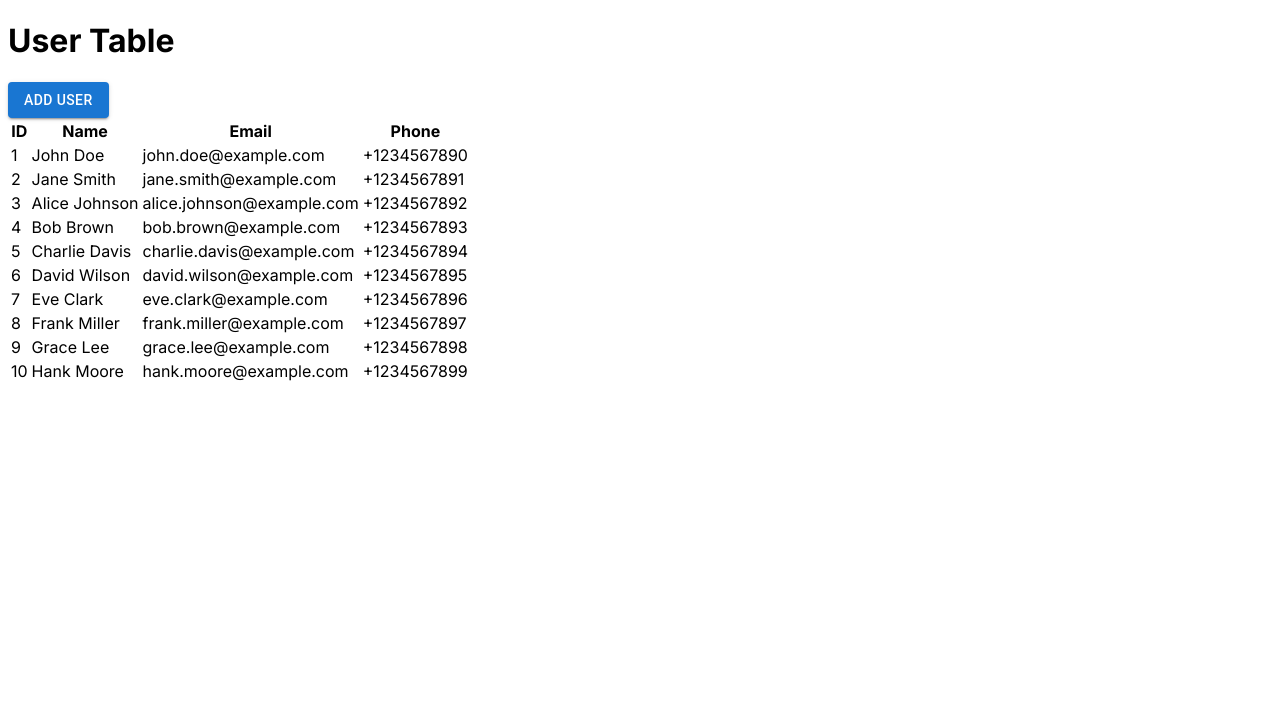
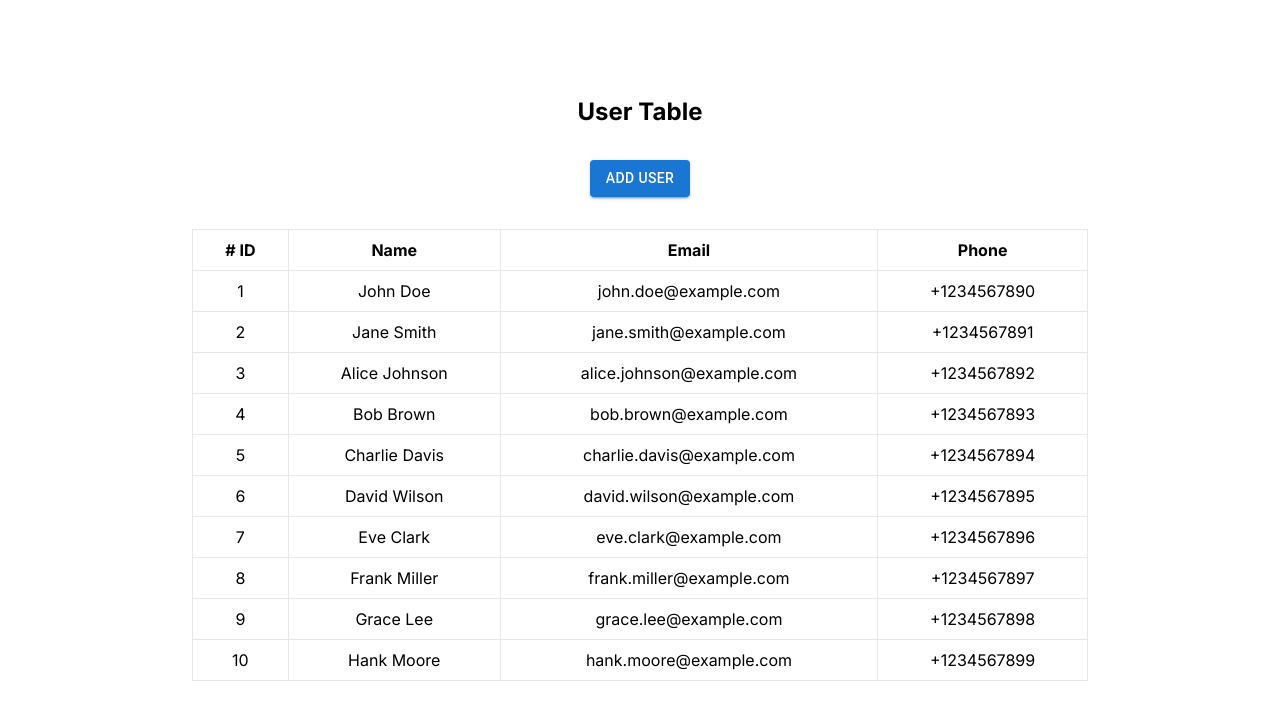
Before and after one commit to Hanniedew/Frontend-Assignment, a Next.js app in the folder frontend-assignment/: page / in a window 1280 px wide. Shown: the top 720 px of the page. Built offline with nearby package versions, Linux system fonts and the light colour scheme.

Commit message:
added back global css (accidentally deleted) and added styling for the table

```diff
--- a/frontend-assignment/src/app/Components/Table.js
+++ b/frontend-assignment/src/app/Components/Table.js
@@ -15,27 +15,27 @@ function Table() {
     addData(newData);
   };
   return (
-    <div>
-      <h1 className="text-red-950">User Table</h1>
+    <div className="text-center mt-24">
+      <h1 className="mb-8 text-2xl font-bold">User Table</h1>
       <Button variant="contained" onClick={handleAddData}>
         Add User
       </Button>
-      <table>
+      <table className="mx-auto w-full max-w-4xl mt-8">
         <thead>
           <tr>
-            <th>ID</th>
-            <th>Name</th>
-            <th>Email</th>
-            <th>Phone</th>
+            <th className="border px-4 py-2"># ID</th>
+            <th className="border px-4 py-2">Name</th>
+            <th className="border px-4 py-2">Email</th>
+            <th className="border px-4 py-2">Phone</th>
           </tr>
         </thead>
         <tbody>
           {data.map((item) => (
             <tr key={item.id}>
-              <td>{item.id}</td>
-              <td>{item.name}</td>
-              <td>{item.email}</td>
-              <td>{item.phone}</td>
+              <td className="border px-4 py-2">{item.id}</td>
+              <td className="border px-4 py-2">{item.name}</td>
+              <td className="border px-4 py-2">{item.email}</td>
+              <td className="border px-4 py-2">{item.phone}</td>
             </tr>
           ))}
         </tbody>
--- a/frontend-assignment/src/app/globals.css
+++ b/frontend-assignment/src/app/globals.css
@@ -1,33 +1,3 @@
 @tailwind base;
 @tailwind components;
 @tailwind utilities;
-
-:root {
-  --foreground-rgb: 0, 0, 0;
-  --background-start-rgb: 214, 219, 220;
-  --background-end-rgb: 255, 255, 255;
-}
-
-@media (prefers-color-scheme: dark) {
-  :root {
-    --foreground-rgb: 255, 255, 255;
-    --background-start-rgb: 0, 0, 0;
-    --background-end-rgb: 0, 0, 0;
-  }
-}
-
-body {
-  color: rgb(var(--foreground-rgb));
-  background: linear-gradient(
-      to bottom,
-      transparent,
-      rgb(var(--background-end-rgb))
-    )
-    rgb(var(--background-start-rgb));
-}
-
-@layer utilities {
-  .text-balance {
-    text-wrap: balance;
-  }
-}
--- a/frontend-assignment/src/app/layout.js
+++ b/frontend-assignment/src/app/layout.js
@@ -1,6 +1,6 @@
 import { Inter } from "next/font/google";
 // import { provider } from "./provider";
-
+import "./globals.css";
 const inter = Inter({ subsets: ["latin"] });
 
 export const metadata = {
```
